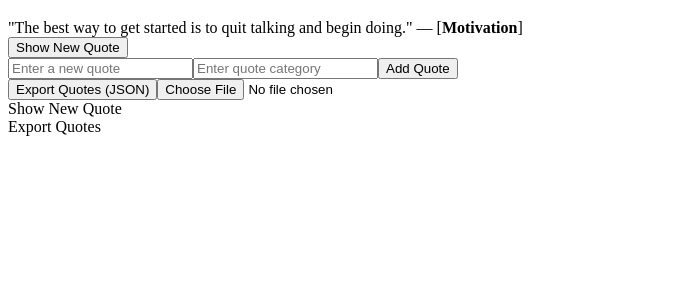
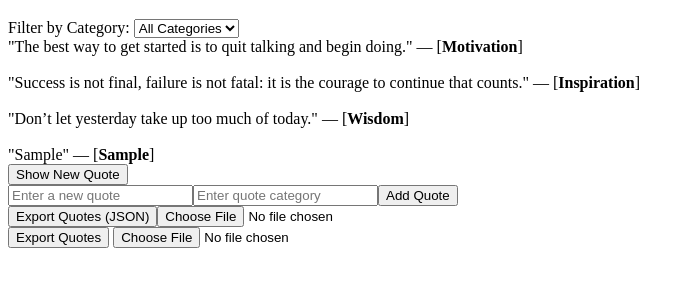
Before and after one commit to Beldine-oss/alx_fe_javascript, a plain HTML site: page dom-manipulation/index.html in a window 1280 px wide. Both pictures are taken after typing "Sample", "Sample" into the empty fields and a click on the button "Add Quote". Shown: the part 61-348 px from the top of the page, without its empty margins (0-694 px from the left). Drawn offline with Linux system fonts and the light colour scheme.

Commit message:
Adding category  filter

```diff
--- a/dom-manipulation/index.html
+++ b/dom-manipulation/index.html
@@ -8,18 +8,17 @@
 <body>
   <h1>Dynamic Quote Generator</h1>
 
-  <!-- Quote display -->
+  <!-- Category filter dropdown -->
+  <label for="categoryFilter">Filter by Category:</label>
+  <select id="categoryFilter">
+    <option value="all">All Categories</option>
+  </select>
+
   <div id="quoteDisplay"></div>
   <button id="newQuote">Show New Quote</button>
-
-  <!-- Form will be created dynamically by createAddQuoteForm() -->
   <div id="formContainer"></div>
-  <div id="quoteDisplay"></div>
-  <div id="newQuote">Show New Quote</div>
-  <div id="exportQuotesBtn">Export Quotes</div>
-
-  <!-- File input for importing quotes-->
-  <input type="file" id="importQuotesInput" style="display:none;" />
+  <button id="exportQuotesBtn">Export Quotes</button>
+  <input type="file" id="importFile" accept=".json" />
 
   <script src="script.js"></script>
 </body>
--- a/dom-manipulation/script.js
+++ b/dom-manipulation/script.js
@@ -40,6 +40,46 @@ function showRandomQuote() {
   sessionStorage.setItem("lastViewedQuote", index);
 }
 
+// Populate categories in the dropdown
+function populateCategories() {
+  const categorySet = new Set(quotes.map(q => q.category));
+  const filter = document.getElementById("categoryFilter");
+  filter.innerHTML = '<option value="all">All Categories</option>';
+  categorySet.forEach(cat => {
+    const option = document.createElement("option");
+    option.value = cat;
+    option.textContent = cat;
+    filter.appendChild(option);
+  });
+
+  // Restore last selected filter from localStorage
+  const lastFilter = localStorage.getItem("lastCategoryFilter");
+  if (lastFilter && filter.querySelector(`option[value="${lastFilter}"]`)) {
+    filter.value = lastFilter;
+  }
+}
+
+// Filter quotes based on selected category
+function filterQuotes() {
+  const filter = document.getElementById("categoryFilter").value;
+  localStorage.setItem("lastCategoryFilter", filter);
+
+  let filteredQuotes = quotes;
+  if (filter !== "all") {
+    filteredQuotes = quotes.filter(q => q.category === filter);
+  }
+
+  // Display filtered quotes
+  const display = document.getElementById("quoteDisplay");
+  if (filteredQuotes.length === 0) {
+    display.innerHTML = "<em>No quotes available for this category.</em>";
+    return;
+  }
+  display.innerHTML = filteredQuotes.map(q =>
+    `&quot;${q.text}&quot; &mdash; [<strong>${q.category}</strong>]`
+  ).join("<br><br>");
+}
+
 // Function: addQuote
 function addQuote() {
   var textEl = document.getElementById("newQuoteText");
@@ -50,7 +90,8 @@ function addQuote() {
   if (text && category) {
     quotes.push({ text: text, category: category });
     saveQuotes();
-    showRandomQuote(); // update display
+    populateCategories();
+    filterQuotes();
     textEl.value = "";
     catEl.value = "";
   }
@@ -136,7 +177,8 @@ document.getElementById("newQuote").addEventListener("click", showRandomQuote);
 
 // Initialize
 loadQuotes();
-showRandomQuote();
+populateCategories();
+filterQuotes();
 createAddQuoteForm();
 
 // Restore last viewed quote if available (sessionStorage demo)
@@ -147,6 +189,9 @@ if (lastViewed !== null && quotes[lastViewed]) {
     '&quot;' + q.text + '&quot; &mdash; [<strong>' + q.category + '</strong>]';
 }
 
+// Listen for filter changes
+document.getElementById("categoryFilter").addEventListener("change", filterQuotes);
+
 // Ensure functions are global for checker
 window.showRandomQuote = showRandomQuote;
 window.addQuote = addQuote;
```
